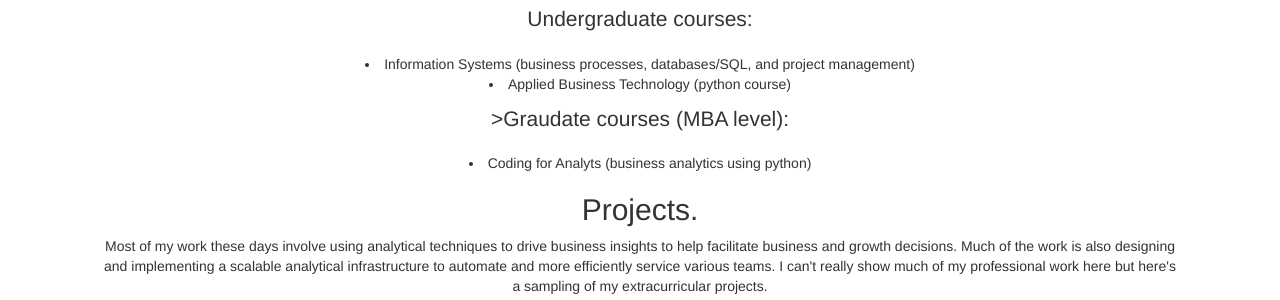
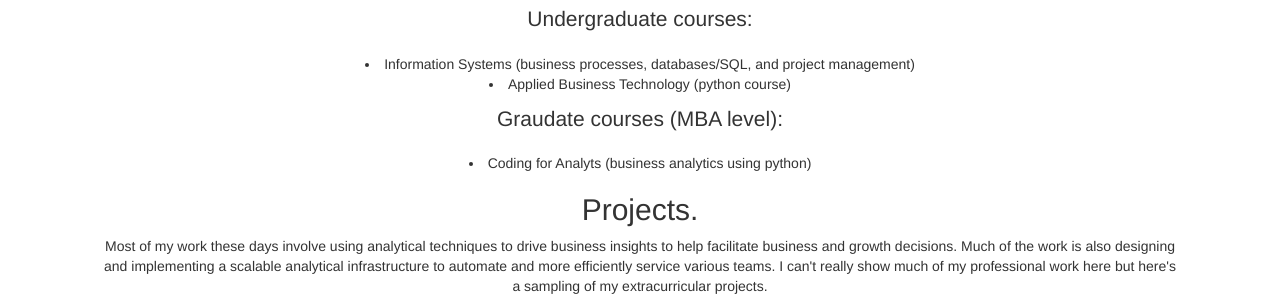
Before and after one commit to nlrosidi/nlrosidi.github.io, a Jekyll site: the page index.html, which Jekyll copies as it is, in a window 1280 px wide and 900 px high, scrolled down 949 px. Shown: the part 153-453 px from the top of the window. Built offline with Jekyll 4.4.1, drawn with Linux system fonts in a browser that asks for light colours; nearby versions of some CDN libraries.

Commit message:
Update index.html

```diff
--- a/index.html
+++ b/index.html
@@ -91,7 +91,7 @@
 		     <li>Information Systems (business processes, databases/SQL, and project management)</li>
 		     <li>Applied Business Technology (python course)</li>
 	   <p></p>
-	    <p class="lead">>Graudate courses (MBA level):</p>
+	    <p class="lead">Graudate courses (MBA level):</p>
 		<li>Coding for Analyts (business analytics using python)</li>
 	     <p></p>
 
```
